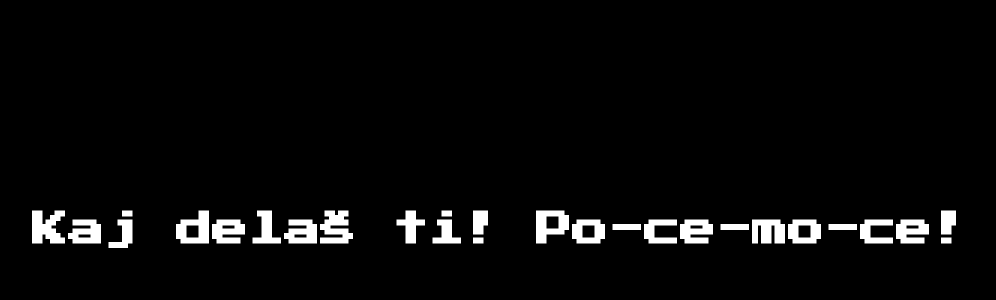
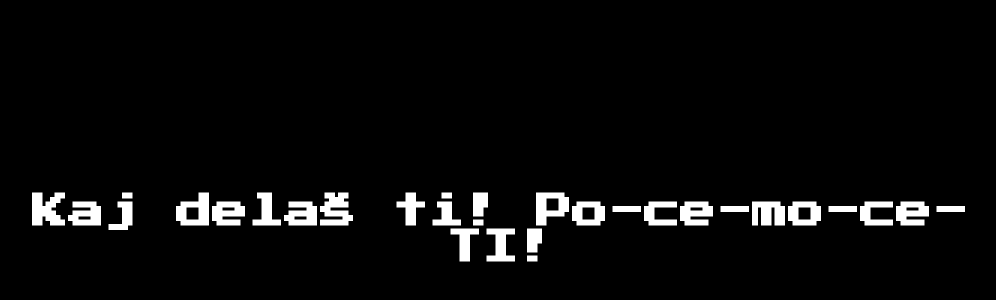
Before and after one commit to juronja/podri-sajt, a plain HTML site: page html-files/index.html in a window 1280 px wide. Shown: the part 170-470 px from the top of the page, without its empty margins (140-1136 px from the left). Drawn offline with Linux system fonts and the light colour scheme.

Commit message:
Html update

```diff
--- a/html-files/index.html
+++ b/html-files/index.html
@@ -32,7 +32,7 @@
 
 <body>
     <div id="wrapper">
-		<h1>Kaj delaš ti! Po-ce-mo-ce!</h1>
+		<h1>Kaj delaš ti! Po-ce-mo-ce-TI!</h1>
     </div>
 
 </body>
```
